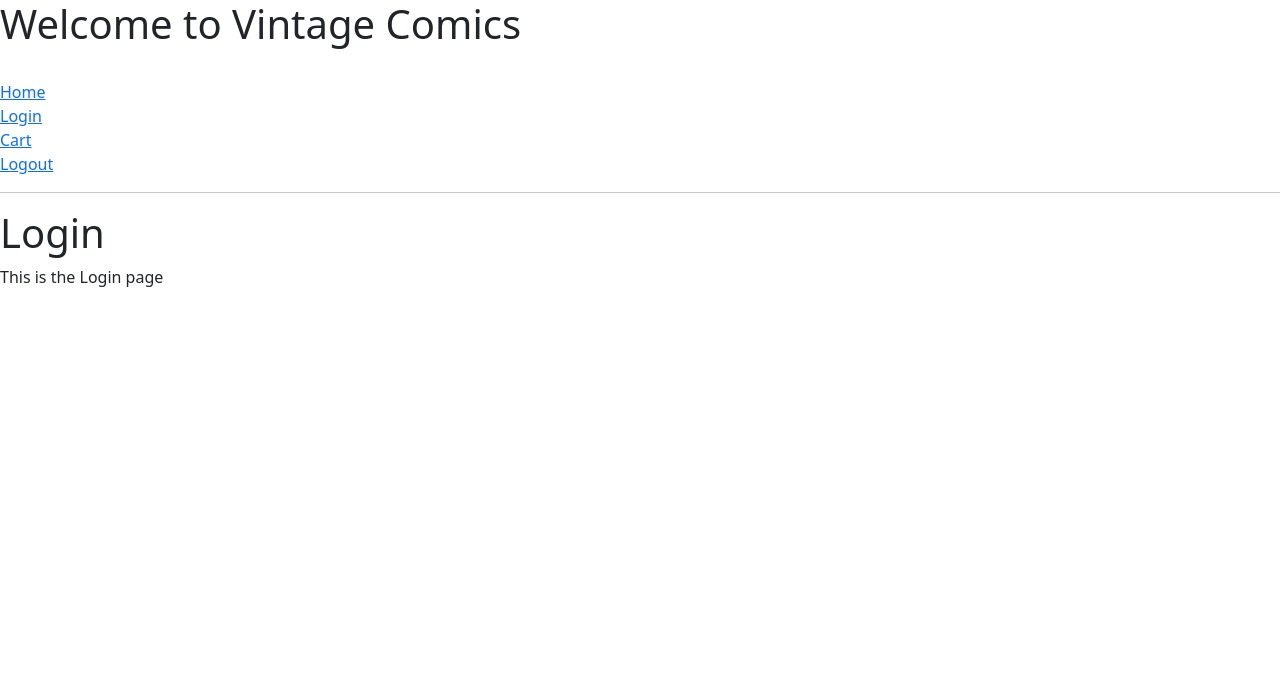
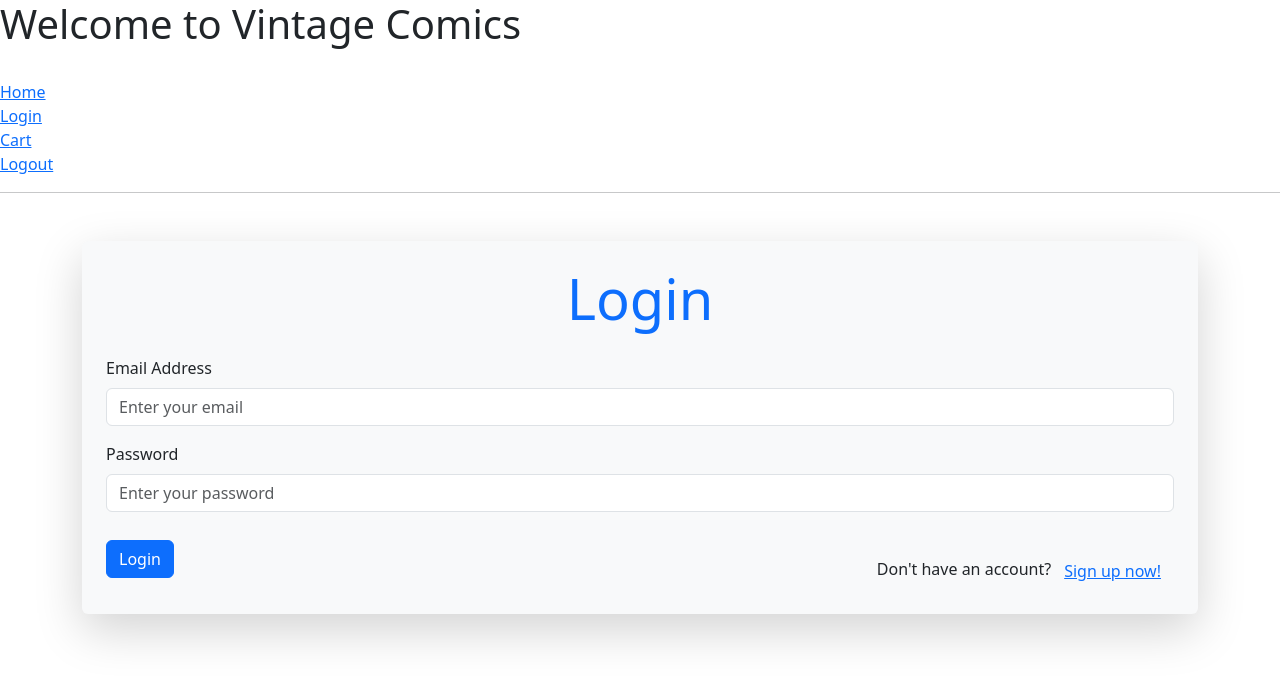
Before and after one commit to StepheninSchool/vintageComics_api, a React (Vite) app in the folder vintageComics-ui/: page /login in a window 1280 px wide. Shown: the top 682 px of the page. Built offline with nearby package versions, Linux system fonts and the light colour scheme; no server answers.

Commit message:
SPRINT 4: sign-up, login pages complete. updated validation on logout route

```diff
--- a/vintageComics-ui/src/routes/Login.jsx
+++ b/vintageComics-ui/src/routes/Login.jsx
@@ -1,8 +1,117 @@
+import React, { useState } from "react";
+import { useNavigate, Link } from "react-router-dom";
+import { useForm } from "react-hook-form";
+
+const apiUrl = import.meta.env.VITE_API_HOST; // API base URL
+
 export default function Login() {
-    return (
-      <div>
-        <h1>Login</h1>
-        <p>This is the Login page</p>
+  const {
+    register,
+    handleSubmit,
+    formState: { errors },
+  } = useForm(); // React Hook Form setup
+  const [serverError, setServerError] = useState(""); // State to store server error messages
+  const navigate = useNavigate(); // Navigation hook
+
+  // Handle form submission
+  const onSubmit = async (data) => {
+    try {
+      const response = await fetch(`${apiUrl}/users/login`, {
+        method: "POST",
+        headers: { "Content-Type": "application/json" },
+        body: JSON.stringify(data),
+      });
+
+      if (response.ok) {
+        const result = await response.json();
+        console.log("Login successful:", result);
+        navigate("/home"); // Redirect to home page
+      } else {
+        const errorData = await response.json();
+        setServerError(errorData.error || "Login failed. Please try again.");
+      }
+    } catch (error) {
+      console.error("Error during login:", error);
+      setServerError("An unexpected error occurred. Please try again later.");
+    }
+  };
+
+  return (
+    <div className="container my-5">
+      <div className="bg-light p-4 rounded shadow-lg">
+        <h1 className="text-center display-4 text-primary mb-4">Login</h1>
+        <form onSubmit={handleSubmit(onSubmit)} noValidate>
+          {/* Email Input */}
+          <div className="mb-3">
+            <label htmlFor="email" className="form-label">
+              Email Address
+            </label>
+            <input
+              type="email"
+              id="email"
+              className={`form-control ${errors.email ? "is-invalid" : ""}`}
+              placeholder="Enter your email"
+              {...register("email", {
+                required: "Email is required",
+                pattern: {
+                  value: /^[^\s@]+@[^\s@]+\.[^\s@]+$/,
+                  message: "Invalid email format",
+                },
+              })}
+            />
+            {errors.email && (
+              <div className="invalid-feedback">{errors.email.message}</div>
+            )}
+          </div>
+
+          {/* Password Input */}
+          <div className="mb-3">
+            <label htmlFor="password" className="form-label">
+              Password
+            </label>
+            <input
+              type="password"
+              id="password"
+              className={`form-control ${
+                errors.password ? "is-invalid" : ""
+              }`}
+              placeholder="Enter your password"
+              {...register("password", {
+                required: "Password is required",
+                minLength: {
+                  value: 8,
+                  message: "Password must be at least 8 characters",
+                },
+              })}
+            />
+            {errors.password && (
+              <div className="invalid-feedback">{errors.password.message}</div>
+            )}
+          </div>
+
+          {/* Display server-side error */}
+          {serverError && (
+            <div className="alert alert-danger" role="alert">
+              {serverError}
+            </div>
+          )}
+
+          {/* Submit Button */}
+          <div className="d-flex justify-content-between align-items-center">
+            <button type="submit" className="btn btn-primary">
+              Login
+            </button>
+
+            {/* Signup Link */}
+            <div className="text-center mt-4">
+            <span>Don't have an account?</span>
+            <Link to="/signup" className="btn btn-link">
+              Sign up now!
+            </Link>
+            </div>
+          </div>
+        </form>
       </div>
-    );
-  }
+    </div>
+  );
+}
--- a/vintageComics-ui/src/routes/Signup.jsx
+++ b/vintageComics-ui/src/routes/Signup.jsx
@@ -1,8 +1,166 @@
+import { useForm } from "react-hook-form"; // Form validation
+import { useState } from "react"; // Manage error states
+import { useNavigate } from "react-router-dom"; // For navigation
+
+const apiUrl = import.meta.env.VITE_API_HOST;
+
 export default function Signup() {
-    return (
-      <div>
-        <h1>Signup</h1>
-        <p>This is the Signup page</p>
-      </div>
-    );
-  }
+  const {
+    register, // Register input fields
+    handleSubmit, // Handle form submission
+    formState: { errors }, // Access validation errors
+  } = useForm();
+  const [serverError, setServerError] = useState(""); // Manage server-side errors
+  const [passwordErrors, setPasswordErrors] = useState([]); // Manage password-specific errors
+  const navigate = useNavigate(); // Redirect on success
+
+  // Submit form data to the API
+  const onSubmit = async (data) => {
+    setServerError(""); // Reset error messages
+    setPasswordErrors([]); // Reset password-specific errors
+
+    try {
+      const response = await fetch(`${apiUrl}/users/signup`, {
+        method: "POST",
+        headers: { "Content-Type": "application/json" },
+        body: JSON.stringify(data),
+      });
+
+      if (!response.ok) {
+        const errorData = await response.json();
+
+        if (errorData.details) {
+          // Handle detailed password errors
+          setPasswordErrors(errorData.details);
+        } else {
+          // Handle other server errors
+          setServerError(errorData.error || "Signup failed. Please try again.");
+        }
+      } else {
+        // On successful signup, redirect to login page
+        navigate("/login");
+      }
+    } catch (error) {
+      // Handle unexpected errors
+      setServerError("An unexpected error occurred. Please try again later.");
+    }
+  };
+
+  return (
+    <div className="container my-5">
+      <h1 className="text-center">Signup</h1>
+      <form
+        onSubmit={handleSubmit(onSubmit)}
+        className="mx-auto mt-4"
+        style={{ maxWidth: "400px" }}
+      >
+        {/* Email */}
+        <div className="mb-3">
+          <label htmlFor="email" className="form-label">
+            Email
+          </label>
+          <input
+            id="email"
+            type="email"
+            className={`form-control ${errors.email ? "is-invalid" : ""}`}
+            {...register("email", {
+              required: "Email is required",
+              pattern: {
+                value: /^[^\s@]+@[^\s@]+\.[^\s@]+$/,
+                message: "Enter a valid email address",
+              },
+            })}
+          />
+          {errors.email && (
+            <div className="invalid-feedback">{errors.email.message}</div>
+          )}
+        </div>
+
+        {/* Password */}
+        <div className="mb-3">
+          <label htmlFor="password" className="form-label">
+            Password
+          </label>
+          <input
+            id="password"
+            type="password"
+            className={`form-control ${errors.password ? "is-invalid" : ""}`}
+            {...register("password", {
+              required: "Password is required",
+              minLength: {
+                value: 8,
+                message: "Password must be at least 8 characters long",
+              },
+            })}
+          />
+          {errors.password && (
+            <div className="invalid-feedback">{errors.password.message}</div>
+          )}
+        </div>
+
+        {/* Display API Password Errors */}
+        {passwordErrors.length > 0 && (
+          <div className="alert alert-danger">
+            <ul>
+              {passwordErrors.map((err, index) => (
+                <li key={index}>{err}</li>
+              ))}
+            </ul>
+          </div>
+        )}
+
+        {/* First Name */}
+        <div className="mb-3">
+          <label htmlFor="first_name" className="form-label">
+            First Name
+          </label>
+          <input
+            id="first_name"
+            type="text"
+            className={`form-control ${
+              errors.first_name ? "is-invalid" : ""
+            }`}
+            {...register("first_name", {
+              required: "First name is required",
+            })}
+          />
+          {errors.first_name && (
+            <div className="invalid-feedback">{errors.first_name.message}</div>
+          )}
+        </div>
+
+        {/* Last Name */}
+        <div className="mb-3">
+          <label htmlFor="last_name" className="form-label">
+            Last Name
+          </label>
+          <input
+            id="last_name"
+            type="text"
+            className={`form-control ${
+              errors.last_name ? "is-invalid" : ""
+            }`}
+            {...register("last_name", {
+              required: "Last name is required",
+            })}
+          />
+          {errors.last_name && (
+            <div className="invalid-feedback">{errors.last_name.message}</div>
+          )}
+        </div>
+
+        {/* Server Error */}
+        {serverError && (
+          <div className="alert alert-danger" role="alert">
+            {serverError}
+          </div>
+        )}
+
+        {/* Submit Button */}
+        <button type="submit" className="btn btn-primary w-100">
+          Signup
+        </button>
+      </form>
+    </div>
+  );
+}
```
Also changed, not shown: 2 other files (tests, documents, lock files or other folders).
